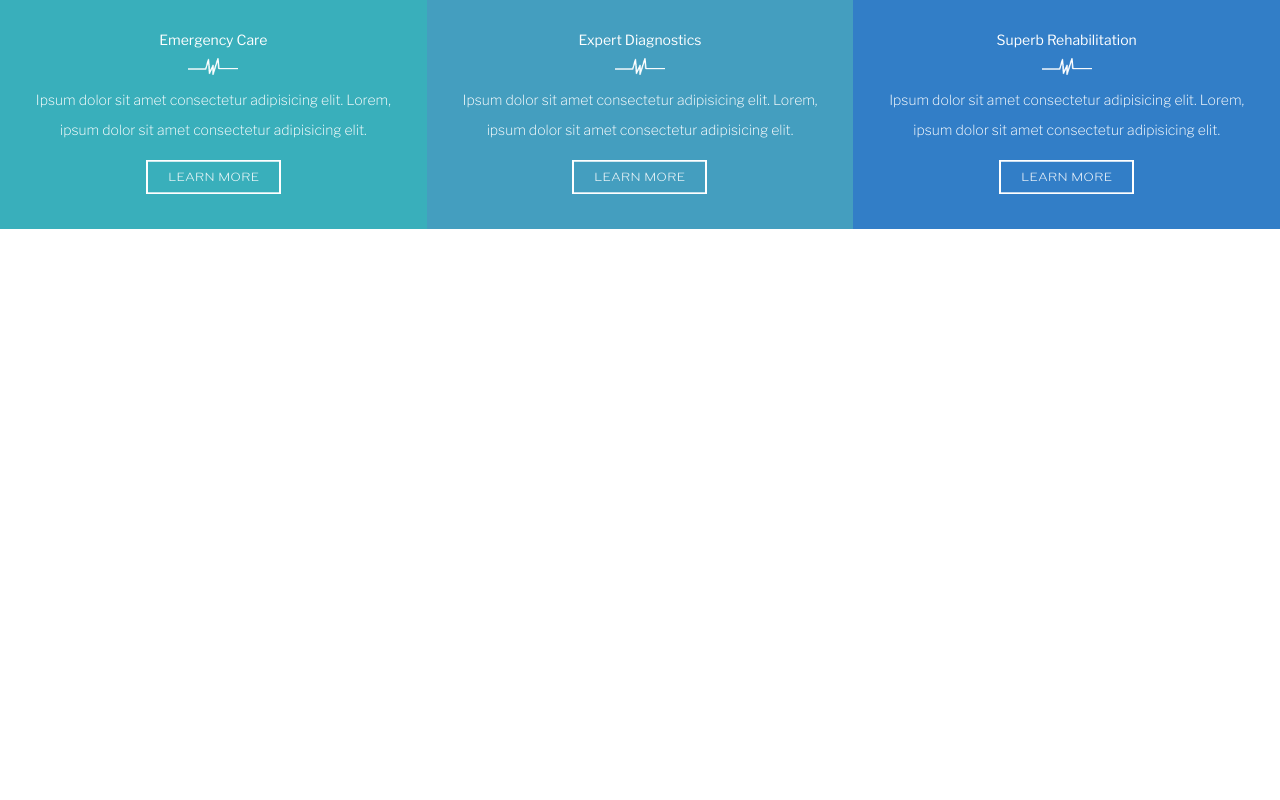
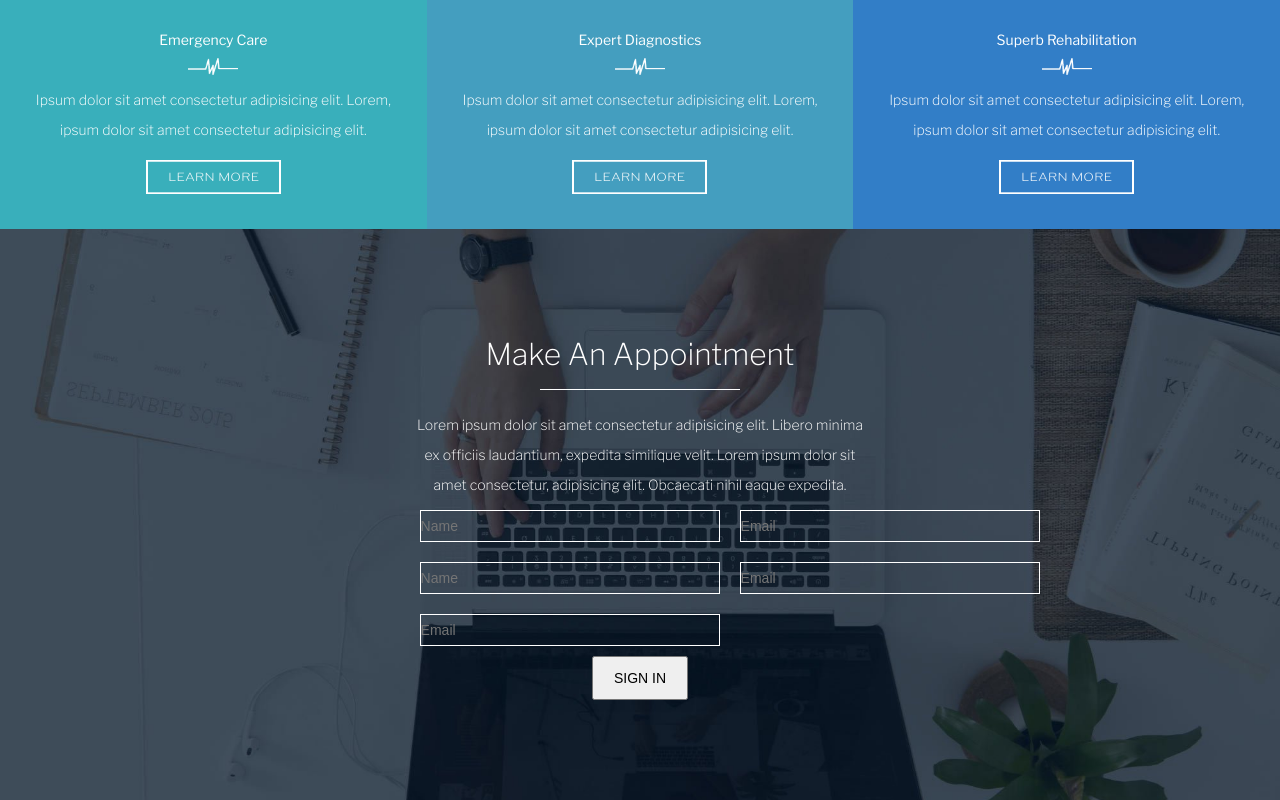
Before and after one commit to dbonafin/proj-html-vuejs, a Vue app: page / in a window 1280 px wide. Shown: the part 3641-4441 px from the top of the page. Before the commit the page ends 3870 px from the top, so only its background shows below. Built offline with nearby package versions, Linux system fonts and the light colour scheme.

Commit message:
make appointment component started

```diff
--- a/src/App.vue
+++ b/src/App.vue
@@ -16,9 +16,6 @@
     <main>
 
       <MainSection/>
-
-      <!-- Make an appointment section -->
-      <!-- title, :after div, text, info request form and "button" -->
 
       <!-- Avada partners section -->
       <!-- Brand partners to show while scrolling (overflow x) -->
--- a/src/components/MainSection.vue
+++ b/src/components/MainSection.vue
@@ -14,8 +14,11 @@
         <FacilitiesTour/>
 
         <!-- 3 columns section with different bg colors -->
-        <!-- title, image, text and "button" -->
         <ThreeDiffCols/>
+
+        <!-- Make an appointment section -->
+        <!-- title, :after div, text, info request form and "button" -->
+        <MakeAppointment/>
     </section>
 
 </template>
@@ -27,6 +30,7 @@
     import HealthServices from "./HealthServices.vue";
     import FacilitiesTour from "./FacilitiesTour.vue";
     import ThreeDiffCols from "./ThreeDiffCols.vue";
+    import MakeAppointment from "./MakeAppointment.vue";
 
     export default {
         name: "MainSection",
@@ -35,7 +39,8 @@ import ThreeDiffCols from "./ThreeDiffCols.vue";
             DoctorsSection,
             HealthServices,
             FacilitiesTour,
-    ThreeDiffCols
+            ThreeDiffCols,
+            MakeAppointment
         }
     }
 
--- /dev/null
+++ b/src/components/MakeAppointment.vue
@@ -0,0 +1,125 @@
+<template>
+
+   <div class="facilities-wrapper">
+        <div class="small-container">
+
+            <!-- Top area of the doctors section -->
+            <div class="top-area">
+
+                <h2>make an appointment</h2>
+
+                <p>
+                    Lorem ipsum dolor sit amet consectetur adipisicing elit. Libero minima ex officiis laudantium, expedita similique velit. Lorem ipsum dolor sit amet consectetur, adipisicing elit. Obcaecati nihil eaque expedita.
+                </p>
+
+                <div class="appointment-form">
+                    <form>
+                        <div class="form-row">
+
+                            <div class="form-group col-md-6">
+                                <label for="inputPassword4 sr-only" >Name</label>
+                                <input type="text" class="form-control" id="inputName" placeholder="Name">
+                            </div>
+
+                            <div class="form-group col-md-6">
+                                <label for="inputEmail4">Email</label>
+                                <input type="email" class="form-control" id="inputEmail" placeholder="Email">
+                            </div>
+
+                        </div>
+
+                        <div class="form-row">
+
+                            <div class="form-group col-md-6">
+                                <label for="inputPassword4 sr-only" >Name</label>
+                                <input type="text" class="form-control" id="inputName" placeholder="Name">
+                            </div>
+
+                            <div class="form-group col-md-6">
+                                <label for="inputEmail4">Email</label>
+                                <input type="email" class="form-control" id="inputEmail" placeholder="Email">
+                            </div>
+
+                        </div>
+
+                        <div class="form-row">
+
+                            <div class="form-group col-md-6">
+                                <label for="inputEmail">Email</label>
+                                <input type="email" class="form-control" id="inputEmail" placeholder="Email">
+                            </div>
+
+                        </div>
+
+
+                        <button type="submit" class="btn color-btn">Sign in</button>
+                    </form>
+                </div>
+            </div>
+
+        </div>
+   </div>
+
+</template>
+
+<script>
+
+
+    export default {
+        name: 'MakeAppointment',
+    }
+
+</script>
+
+<style lang="scss" scoped>
+
+    @import "../style/common.scss";
+    .facilities-wrapper {
+        background-image: url('../assets/images/make-an-appointment.jpg');
+        background-position: center;
+        background-size: cover;
+        display: flex;
+        align-items: center;
+    }
+    .small-container {
+    padding: 100px 0;
+    color: $txt-secondary-color;
+    .top-area {
+        width: 60%;
+        margin: 0 auto;
+        text-align: center;
+        img{
+            width: 60px;
+        }
+        h2 {
+            text-transform: capitalize;
+            font-size: 30px;
+            margin: 10px 0;
+            &:after {
+                content: '';
+                display: block;
+                width: 200px;
+                height: 1px;
+                background-color: $txt-secondary-color;
+                margin: 20px auto;
+            }
+        }
+        .appointment-form{
+            label {
+                display: none;
+            }
+            input {
+                width: 300px;
+                margin: 10px;
+                background-color: transparent;
+                border: 1px solid $txt-secondary-color;
+            }
+            .form-row {
+                display: flex;
+                justify-content: space-between;
+            }
+
+        }}
+    }
+
+</style>
```
Lines whose indentation alone changed are shown as unchanged.
